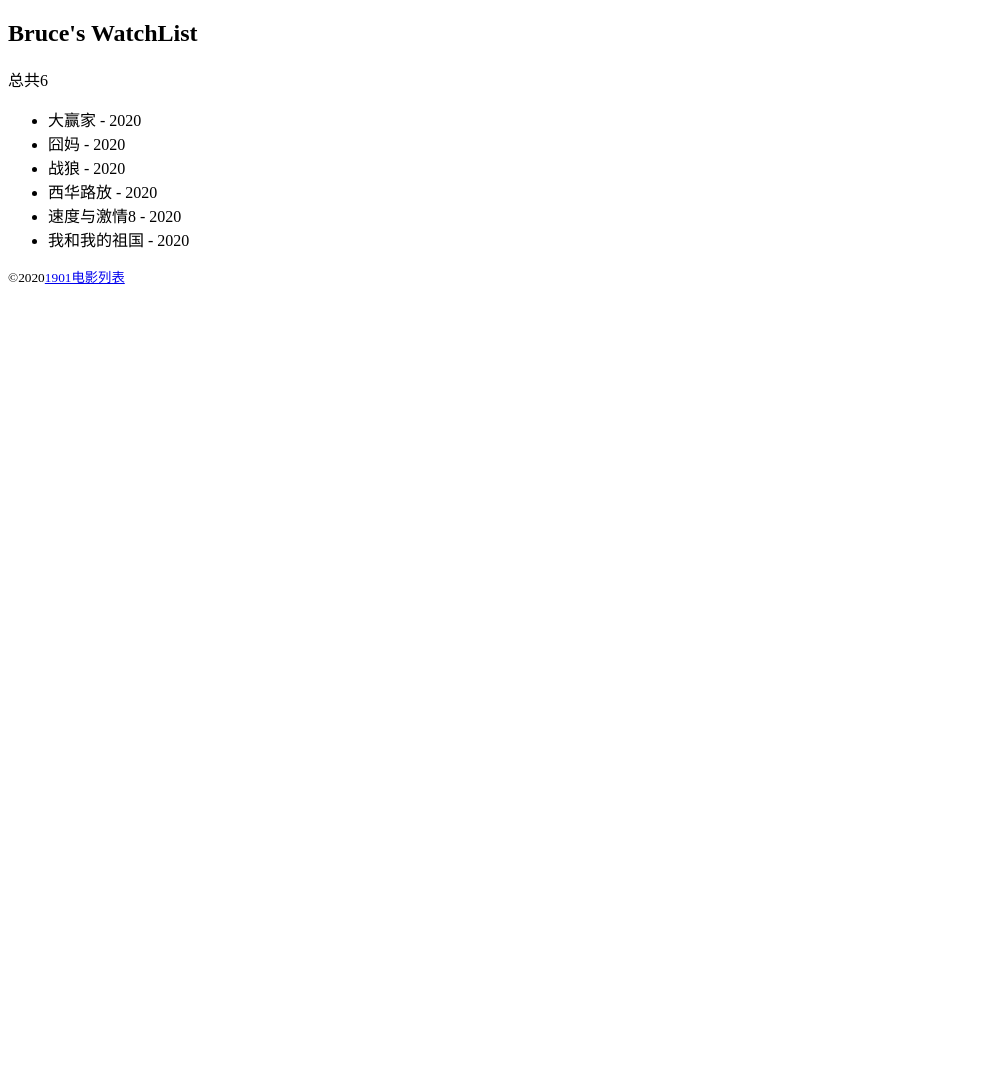
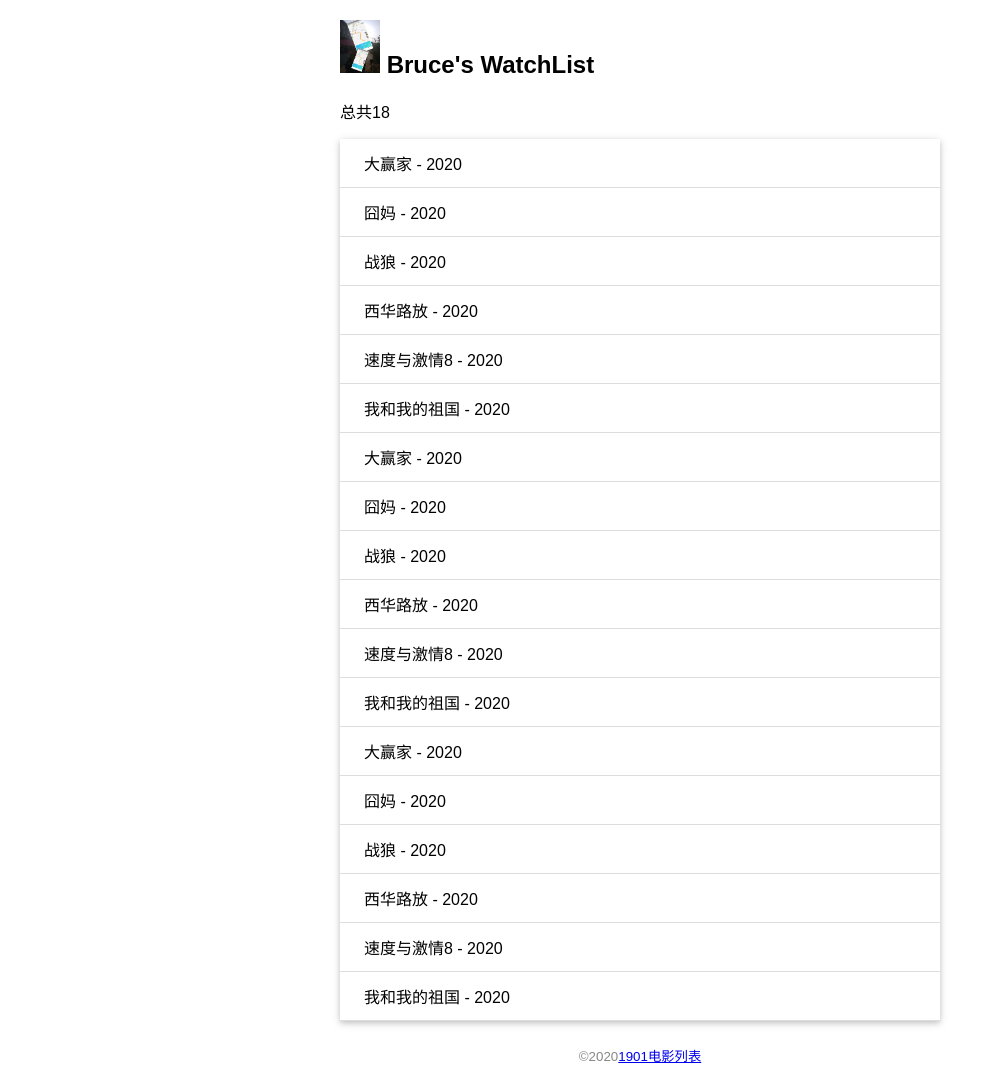
Before and after one commit to 123-dev/flask1901, a Flask app: page / in a window 1280 px wide. Shown: the whole page, without its empty margins (0-998 px from the left). Before the commit the page ends 284 px from the top, so only its background shows below. Run offline with Flask 2, Linux system fonts and the light colour scheme.

Commit message:
静态资源

```diff
--- a/day1/watchlist/app.py
+++ b/day1/watchlist/app.py
@@ -12,6 +12,18 @@ def index():
         {"title":"西华路放","year":"2020"},
         {"title":"速度与激情8","year":"2020"},
         {"title":"我和我的祖国","year":"2020"},
+        {"title":"大赢家","year":"2020"},
+        {"title":"囧妈","year":"2020"},
+        {"title":"战狼 ","year":"2020"},
+        {"title":"西华路放","year":"2020"},
+        {"title":"速度与激情8","year":"2020"},
+        {"title":"我和我的祖国","year":"2020"},
+        {"title":"大赢家","year":"2020"},
+        {"title":"囧妈","year":"2020"},
+        {"title":"战狼 ","year":"2020"},
+        {"title":"西华路放","year":"2020"},
+        {"title":"速度与激情8","year":"2020"},
+        {"title":"我和我的祖国","year":"2020"},
     ]
     return render_template('index.html',name=name,movies=movies)
 
--- /dev/null
+++ b/day1/watchlist/static/css/style.css
@@ -0,0 +1,37 @@
+/* 页面整体*/
+body{
+    margin: 0 auto;
+    max-width:600px;
+    font-size:16px;
+    font-family: Arial, Arial, Helvetica, sans-serif;
+}
+
+
+/* 页脚 */
+footer{
+    color: #888888;
+    margin-top: 15px;
+    text-align: center;
+    padding: 10px;
+}
+
+/* avatar */
+.avatar{
+    width: 40px;
+}
+
+/* 电影列表 */
+.movie-list{
+    list-style-type:none;
+    padding: 0;
+    margin-bottom: 15px;
+    box-shadow: 0 2px 5px 0 rgba(0,0,0,0.16),0 2px 10px rgba(0,0,0,0.12);
+}
+
+.movie-list li{
+    padding: 12px 24px;
+    border-bottom: 1px solid #dddddd;
+}
+.movie-list li:hover{
+    background-color: #105aa3;
+}
--- a/day1/watchlist/templates/index.html
+++ b/day1/watchlist/templates/index.html
@@ -4,16 +4,21 @@
     <meta charset="UTF-8">
     <meta name="viewport" content="width=device-width, initial-scale=1.0">
     <title>{{ name }}'s,WatchList</title>
+    <link rel="stylesheet" href="{{ url_for('static',filename='css/style.css') }}">
 </head>
+
 <body>
-    <h2>{{ name }}'s WatchList</h2>
+    <h2>
+        <img class="avatar" src="{{ url_for('static',filename='images/666.jpg') }}" alt="头像">
+        {{ name }}'s WatchList
+    </h2>
     {# 过滤器   变量|过滤器名 #}
     <p>总共{{ movies|length }}</p>
-    <ul>
+    <ul class="movie-list">
         {% for movie in movies %}
         <li>{{movie.title }} - {{ movie.year }}</li>
         {% endfor %}
-    </ul>
+    </ul >
     <footer>
         <small>&copy;2020<a href="#">1901电影列表</a></small>
     </footer>
```
Also changed, not shown: day1/watchlist/static/images/666.jpg (added).
